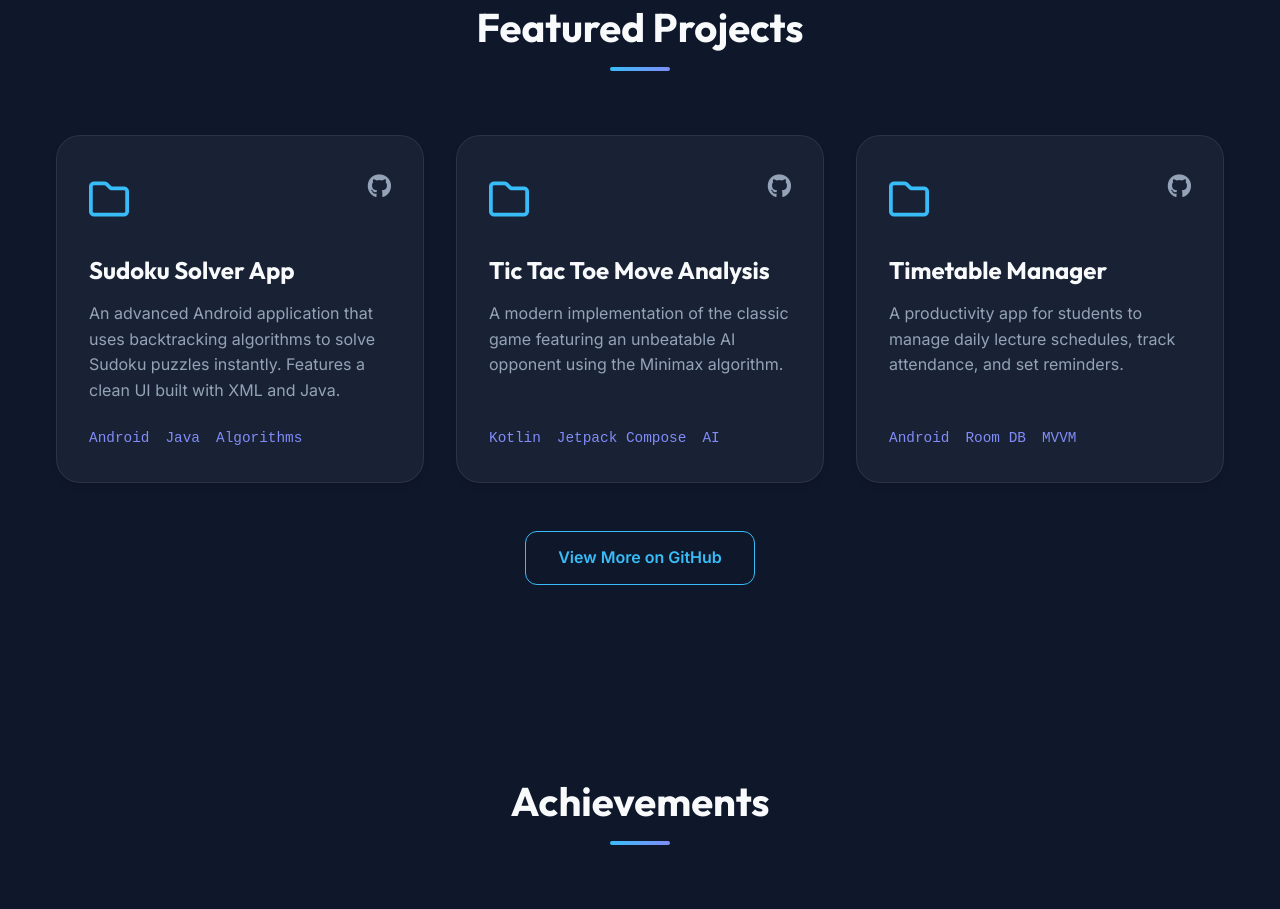
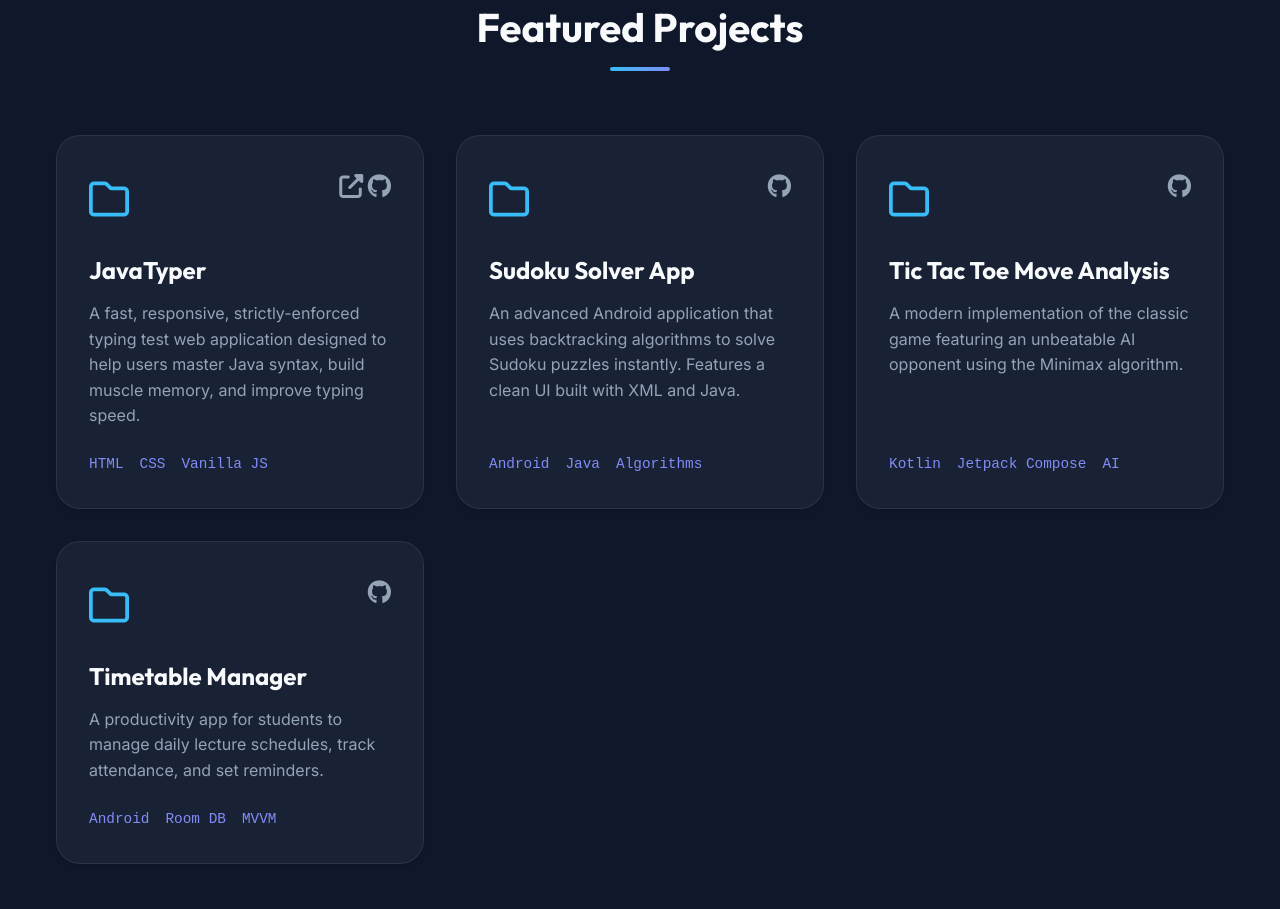
Before and after one commit to Robin-Kumar-rk/Portfolio, a plain HTML site: page index.html in a window 1280 px wide. Shown: the part 2109-3018 px from the top of the page. Drawn offline with Linux system fonts and the light colour scheme.

Commit message:
Add JavaTyper project to portfolio

```diff
--- a/index.html
+++ b/index.html
@@ -128,7 +128,7 @@
                         <div class="skill-item">
                             <i class="fab">
                                 <svg viewBox="0 0 24 24" width="1em" height="1em" fill="currentColor">
-                                    <path d="M24 24H0V0h24L12 12z"/>
+                                    <path d="M24 24H0V0h24L12 12z" />
                                 </svg>
                             </i>
                             <span>Kotlin</span>
@@ -181,6 +181,31 @@
                 <div class="section-line"></div>
             </div>
             <div class="projects-grid">
+
+                <!-- Project: JavaTyper -->
+                <article class="project-card glass">
+                    <div class="project-content">
+                        <div class="project-top">
+                            <div class="folder-icon"><i class="far fa-folder"></i></div>
+                            <div class="project-links">
+                                <a href="https://robin-kumar-rk.github.io/Java-Typer/" target="_blank"
+                                    title="Live Demo"><i class="fas fa-external-link-alt"></i></a>
+                                <a href="https://github.com/Robin-Kumar-rk/Java-Typer" target="_blank"
+                                    title="Source Code"><i class="fab fa-github"></i></a>
+                            </div>
+                        </div>
+                        <h3 class="project-title">JavaTyper</h3>
+                        <p class="project-desc">
+                            A fast, responsive, strictly-enforced typing test web application designed to help users
+                            master Java syntax, build muscle memory, and improve typing speed.
+                        </p>
+                        <ul class="project-tech-list">
+                            <li>HTML</li>
+                            <li>CSS</li>
+                            <li>Vanilla JS</li>
+                        </ul>
+                    </div>
+                </article>
 
                 <!-- Project 1 -->
                 <article class="project-card glass">
```
